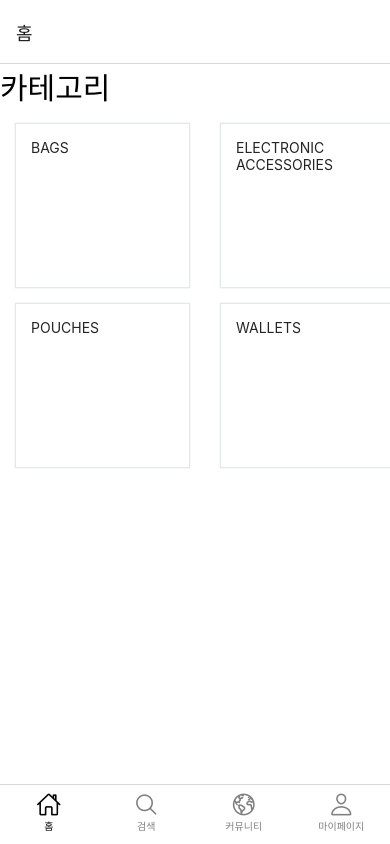
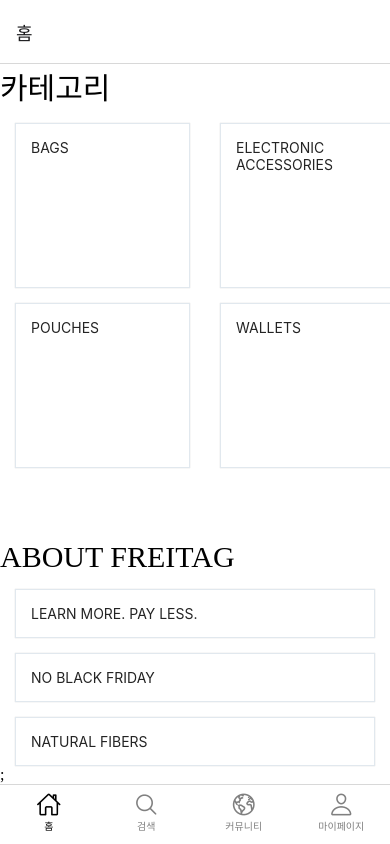
Before and after one commit to Subiniiie/Freuse, a React Native app in the folder Front/: screen / in a window 390 px wide. Built offline with nearby package versions, Linux system fonts and the light colour scheme.

Commit message:
프라이탁 소식 구조 생성

```diff
--- a/Front/App.tsx
+++ b/Front/App.tsx
@@ -9,7 +9,7 @@
 import {
   StyleSheet,
   SafeAreaView,
-  Text,
+  ScrollView
 } from 'react-native';
 import { NavigationContainer } from '@react-navigation/native';
 import AppNavigator from './src/navigates/AppNavigator';
@@ -20,7 +20,9 @@
   return (
     <NavigationContainer>
       <SafeAreaView style={styles.container}>
-        <AppNavigator />
+        <ScrollView contentContainerStyle={{ flexGrow: 1 }}>
+          <AppNavigator />
+        </ScrollView>
       </SafeAreaView>
     </NavigationContainer>
   );
--- /dev/null
+++ b/Front/src/components/atoms/Home/NewsCard.tsx
@@ -0,0 +1,19 @@
+import React from 'react'
+import { Card as CustomCard, Text } from '@rneui/themed'
+import { NewsCardData } from '../../../types/NewsCardData'
+
+type NewsCardComponentsProps = {
+  data: NewsCardData;
+};
+
+const NewsCard: React.FC<NewsCardComponentsProps> = ({ data }) => {
+  return (
+    <CustomCard>
+        <Text>
+          {data.title}
+        </Text>
+    </CustomCard>
+  )
+}
+
+export default NewsCard;
--- a/Front/src/components/molecules/Home/Cards.tsx
+++ b/Front/src/components/molecules/Home/Cards.tsx
@@ -10,9 +10,7 @@
             renderItem={({ item }) => <Card data={item}/>}
             keyExtractor={(item) => item.id.toString()}
             numColumns={2}
-        >
-
-        </FlatList>
+        />
     )
 }
 
--- /dev/null
+++ b/Front/src/components/molecules/Home/NewsCards.tsx
@@ -0,0 +1,19 @@
+import React from 'react'
+import NewsCard from '../../atoms/Home/NewsCard'
+import newsCardData from '../../../data/Home/NewsCardData'
+
+
+const NewsCards = () => {
+  return (
+    <>
+      {newsCardData.map((item) => (
+        <NewsCard
+          key={item.id}
+          data={item}
+        />
+      ))};
+    </>
+  )
+}
+
+export default NewsCards;
--- /dev/null
+++ b/Front/src/components/organisms/Home/News.tsx
@@ -0,0 +1,20 @@
+import { View, Text } from 'react-native';
+import React from 'react';
+import NewsCards from '../../molecules/Home/NewsCards';
+import CustomText from '../../../styles/fonts/CustomText';
+
+const News = () => {
+  return (
+    <>
+        <CustomText
+            fontStyle="PaperlogyExtraBold"
+            style={{ fontSize: 30 }}
+        >
+            ABOUT FREITAG
+        </CustomText>
+        <NewsCards />
+    </>
+  )
+}
+
+export default News;
--- a/Front/src/components/templates/Home/HomeMain.tsx
+++ b/Front/src/components/templates/Home/HomeMain.tsx
@@ -1,10 +1,12 @@
 import React from 'react'
 import Categotries from '../../organisms/Home/Categories'
+import News from '../../organisms/Home/News'
 
 export default function HomeMain() {
   return (
     <>
         <Categotries />
+        <News />
     </>
   )
 }
--- a/Front/src/data/Home/CardData.ts
+++ b/Front/src/data/Home/CardData.ts
@@ -1,4 +1,3 @@
-import { AnimatableStringValue } from "react-native";
 import { CardData } from "../../types/CardData";
 
 
--- /dev/null
+++ b/Front/src/data/Home/NewsCardData.ts
@@ -0,0 +1,21 @@
+import { NewsCardData } from "../../types/NewsCardData";
+
+const newsCardData: NewsCardData[] = [
+    {
+        id: 1,
+        title: "LEARN MORE. PAY LESS.",
+        content: "You're studying. You're learning stuff. You pore over books, memorize formulas, and swot up on vocabulary. You sit up late into the night, working on concepts and models, writing papers, and doing exams. After all, you're the future. During your training or further education, you invest a lot of time and effort and miss out on many things. And afterward? After graduating, you'll hopefully be doing your bit to make the world a better place. Deal? Good. So, we'd like to reward you upfront for all your hard work. With discounted backpacks, bags, and laptop sleeves we can help you make a bigger success of your education."
+    },
+    {
+        id: 2,
+        title: "NO BLACK FRIDAY",
+        content: "We stand for thinking and acting in cycles, which means Black Friday and all the aggressive discounting it entails aren't compatible with our philosophy. That's why we're closing our checkouts and focusing on alternatives. There are countless good reasons for not being part of the Black Friday madness. With its call to OTT consumption, it's a day that helps very few but harms many more, be it socially, ecologically, or economically. Once again, FREITAG is saying a firm «no» to mass consumption, a big «yes» to a sustainable economy, and focusing on alternatives to conventional consumption."
+    },
+    {
+        id: 3,
+        title: "NATURAL FIBERS",
+        content: "Back in 2014, when we couldn’t find anything on the market to meet our needs, we decided to develop our own workwear from scratch. We were actually just looking for suitable workwear for our employees, but then we realized that what we were looking for didn’t even exist – a tough, sustainably produced and compostable material made in Europe. So, we decided to develop our own textiles starting from the fiber up that would fulfill our requirements 100 % – and we decided to call them F‑ABRIC."
+    }
+];
+
+export default newsCardData;
--- /dev/null
+++ b/Front/src/types/NewsCardData.ts
@@ -0,0 +1,5 @@
+export interface NewsCardData {
+    id: number;
+    title: string;
+    content: string;
+};
```
